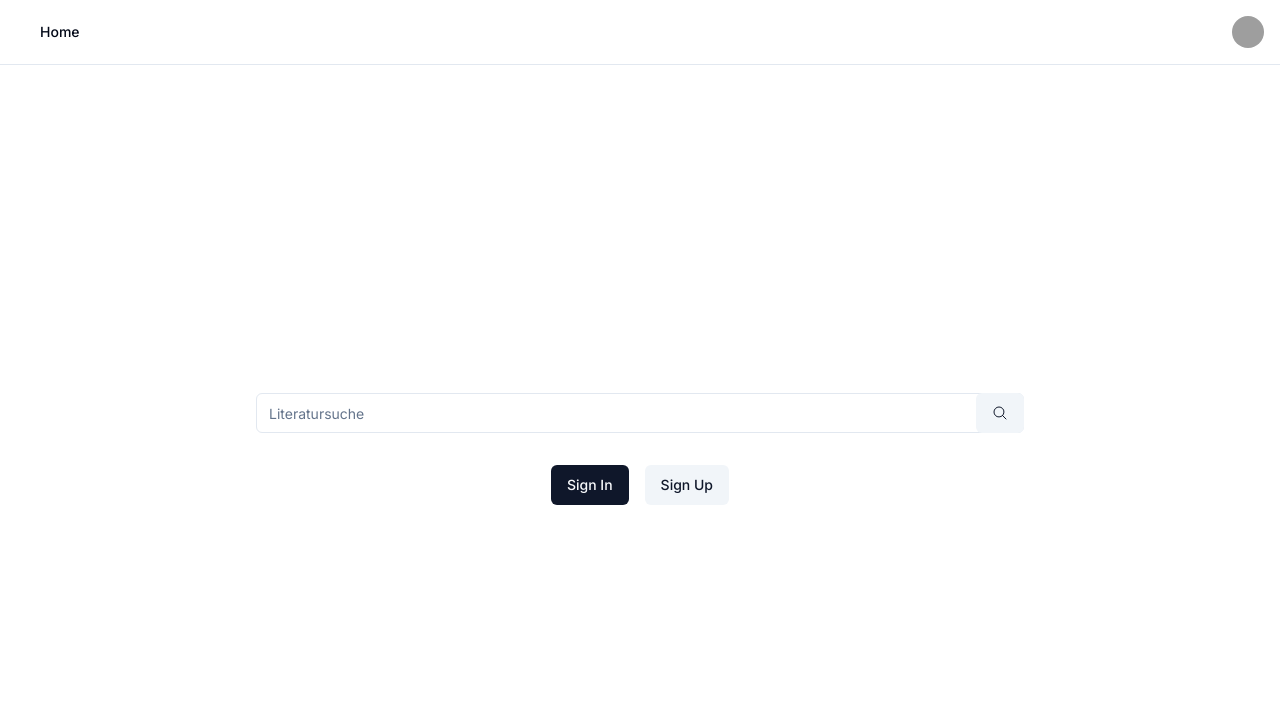
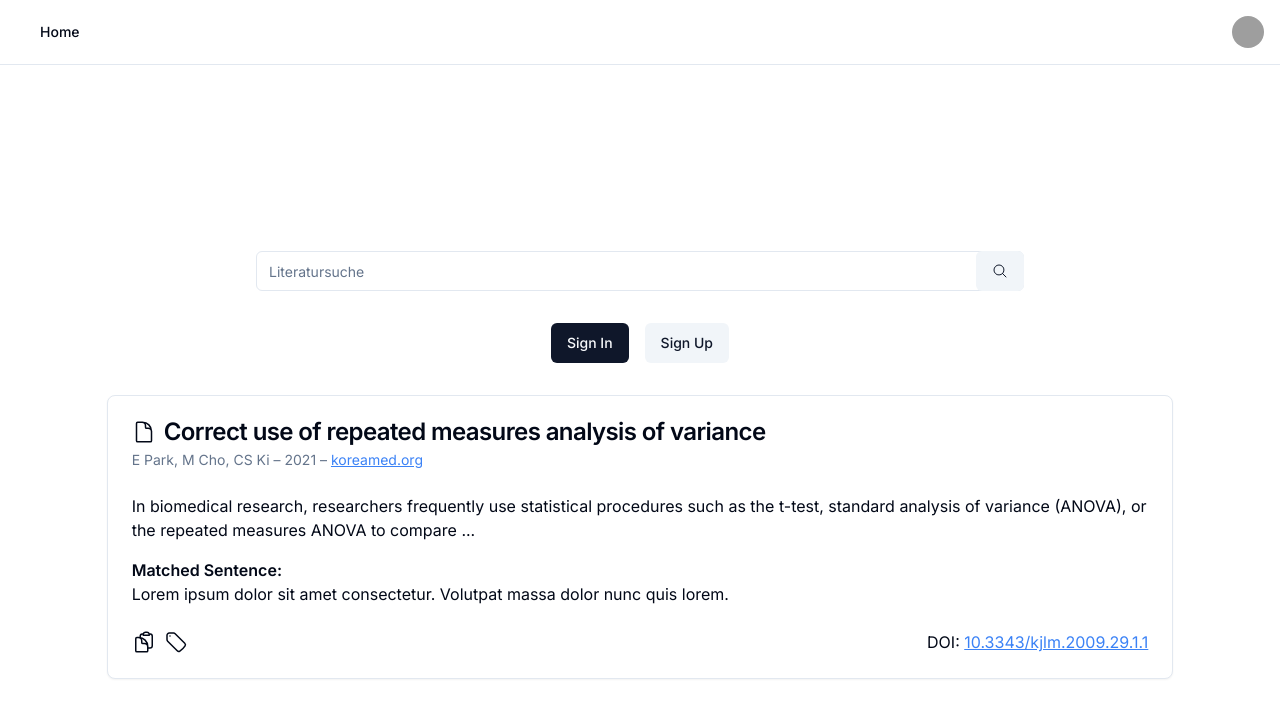
Before and after one commit to carlobeckmann2602/publication-recommender, a Next.js app in the folder frontend/: page / in a window 1280 px wide. Shown: the top 718 px of the page. Built offline with nearby package versions, Linux system fonts and the light colour scheme; no server answers; grey boxes are pictures that could not be loaded.

Commit message:
feat: design search result

```diff
--- a/frontend/app/page.tsx
+++ b/frontend/app/page.tsx
@@ -1,11 +1,26 @@
 import { Searchbar } from "@/components/Searchbar";
 import SignInButton from "@/components/SignInButton";
+import LiteratureCard from "@/components/search/LiteratureCard";
 
 export default function Home() {
+  const mockupCard = {
+    title: "Correct use of repeated measures analysis of variance",
+    authors: "E Park, M Cho, CS Ki",
+    date: "2021",
+    link: "https://synapse.koreamed.org/articles/1011521",
+    abstract:
+      "In biomedical research, researchers frequently use statistical procedures such as the t-test, standard analysis of variance (ANOVA), or the repeated measures ANOVA to compare ...",
+    matchedSentence:
+      "Lorem ipsum dolor sit amet consectetur. Volutpat massa dolor nunc quis lorem.",
+    doi: "https://doi.org/10.3343/kjlm.2009.29.1.1",
+    documentType: "paper",
+  };
+
   return (
     <div className="flex justify-center min-h-screen items-center flex-col">
       <Searchbar></Searchbar>
       <SignInButton></SignInButton>
+      <LiteratureCard {...mockupCard} />
     </div>
   );
 }
--- a/frontend/app/search/page.tsx
+++ b/frontend/app/search/page.tsx
@@ -1,4 +1,4 @@
-import LiteratureSearchResults from "@/components/LiteratureSearchResults";
+import LiteratureSearchResults from "@/components/search/LiteratureSearchResults";
 import { Searchbar } from "@/components/Searchbar";
 import { Suspense } from "react";
 
--- /dev/null
+++ b/frontend/components/search/LiteratureCard.tsx
@@ -0,0 +1,77 @@
+import React from "react";
+import {
+  Card,
+  CardContent,
+  CardDescription,
+  CardFooter,
+  CardHeader,
+  CardTitle,
+} from "@/components/ui/card";
+import {
+  ClipboardDocumentIcon,
+  DocumentIcon,
+  HeartIcon,
+  TagIcon,
+} from "@heroicons/react/24/outline";
+
+interface Props {
+  title: string;
+  authors: string;
+  date: string;
+  link: string;
+  abstract: string;
+  matchedSentence: string;
+  doi: string;
+  documentType: string;
+}
+
+export default function LiteratureCard(props: Props) {
+  const domain = props.link.replace(
+    /^(?:https?:\/\/)?(?:[^\/]+\.)?([^.\/]+\.[^.\/]+).*$/,
+    "$1"
+  );
+  const doiCode = props.doi.replace(/(http[s]?:\/\/)?([^\/\s]+\/)(.*)/, "$3");
+  return (
+    <Card className="w-5/6">
+      <CardHeader>
+        <CardTitle className="flex flex-row gap-2 align-middle">
+          <DocumentIcon width={24} /> {props.title}
+        </CardTitle>
+        <CardDescription>
+          {props.authors} – {props.date} –{" "}
+          <a
+            href={props.link}
+            className="text-blue-500 hover:text-gray-800 underline"
+          >
+            {domain}
+          </a>
+        </CardDescription>
+      </CardHeader>
+      <CardContent className="flex flex-col gap-4">
+        <p>{props.abstract}</p>
+        <div>
+          <p className="font-semibold">Matched Sentence:</p>
+          <span>{props.matchedSentence}</span>
+        </div>
+      </CardContent>
+      <CardFooter>
+        <div className="flex flex-row justify-between align-middle grow">
+          <div className="flex flex-row gap-2">
+            <ClipboardDocumentIcon width={24} />
+            <TagIcon width={24} />
+            {/* <HeartIcon width={20} /> */}
+          </div>
+          <span>
+            DOI:{" "}
+            <a
+              href={props.doi}
+              className="text-blue-500 hover:text-gray-800 underline"
+            >
+              {doiCode}
+            </a>
+          </span>
+        </div>
+      </CardFooter>
+    </Card>
+  );
+}
--- a/frontend/components/LiteratureSearchResults.tsx
+++ b/frontend/components/search/LiteratureSearchResults.tsx
@@ -17,9 +17,5 @@
     variables: { query: query },
   });
 
-  return (
-    <ApolloWrapper>
-      {JSON.stringify(data.data, undefined, 2)}
-    </ApolloWrapper>
-  );
+  return <div>{JSON.stringify(data.data, undefined, 2)}</div>;
 }
--- /dev/null
+++ b/frontend/components/ui/card.tsx
@@ -0,0 +1,79 @@
+import * as React from "react"
+
+import { cn } from "@/lib/utils"
+
+const Card = React.forwardRef<
+  HTMLDivElement,
+  React.HTMLAttributes<HTMLDivElement>
+>(({ className, ...props }, ref) => (
+  <div
+    ref={ref}
+    className={cn(
+      "rounded-lg border bg-card text-card-foreground shadow-sm",
+      className
+    )}
+    {...props}
+  />
+))
+Card.displayName = "Card"
+
+const CardHeader = React.forwardRef<
+  HTMLDivElement,
+  React.HTMLAttributes<HTMLDivElement>
+>(({ className, ...props }, ref) => (
+  <div
+    ref={ref}
+    className={cn("flex flex-col space-y-1.5 p-6", className)}
+    {...props}
+  />
+))
+CardHeader.displayName = "CardHeader"
+
+const CardTitle = React.forwardRef<
+  HTMLParagraphElement,
+  React.HTMLAttributes<HTMLHeadingElement>
+>(({ className, ...props }, ref) => (
+  <h3
+    ref={ref}
+    className={cn(
+      "text-2xl font-semibold leading-none tracking-tight",
+      className
+    )}
+    {...props}
+  />
+))
+CardTitle.displayName = "CardTitle"
+
+const CardDescription = React.forwardRef<
+  HTMLParagraphElement,
+  React.HTMLAttributes<HTMLParagraphElement>
+>(({ className, ...props }, ref) => (
+  <p
+    ref={ref}
+    className={cn("text-sm text-muted-foreground", className)}
+    {...props}
+  />
+))
+CardDescription.displayName = "CardDescription"
+
+const CardContent = React.forwardRef<
+  HTMLDivElement,
+  React.HTMLAttributes<HTMLDivElement>
+>(({ className, ...props }, ref) => (
+  <div ref={ref} className={cn("p-6 pt-0", className)} {...props} />
+))
+CardContent.displayName = "CardContent"
+
+const CardFooter = React.forwardRef<
+  HTMLDivElement,
+  React.HTMLAttributes<HTMLDivElement>
+>(({ className, ...props }, ref) => (
+  <div
+    ref={ref}
+    className={cn("flex items-center p-6 pt-0", className)}
+    {...props}
+  />
+))
+CardFooter.displayName = "CardFooter"
+
+export { Card, CardHeader, CardFooter, CardTitle, CardDescription, CardContent }
```
